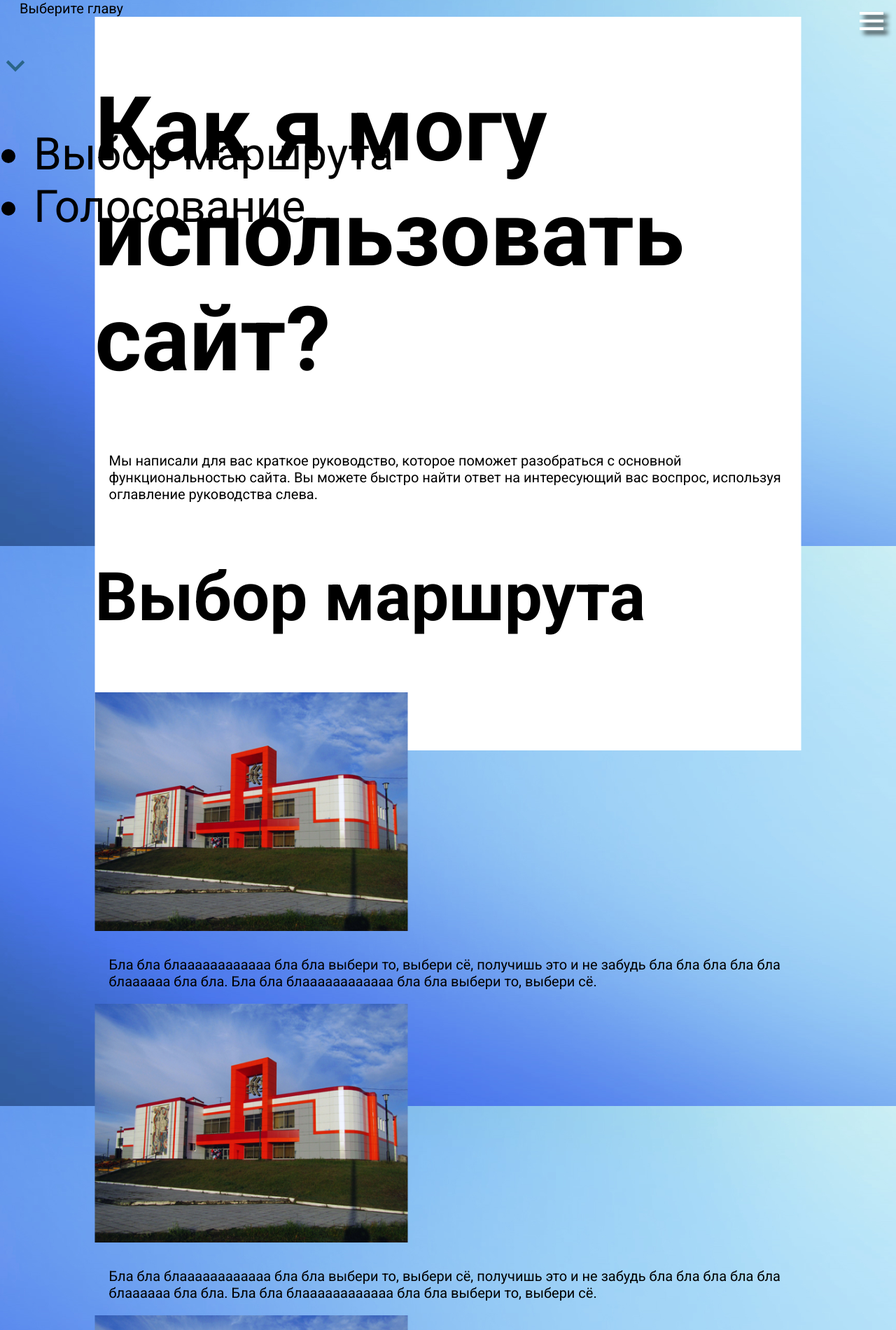
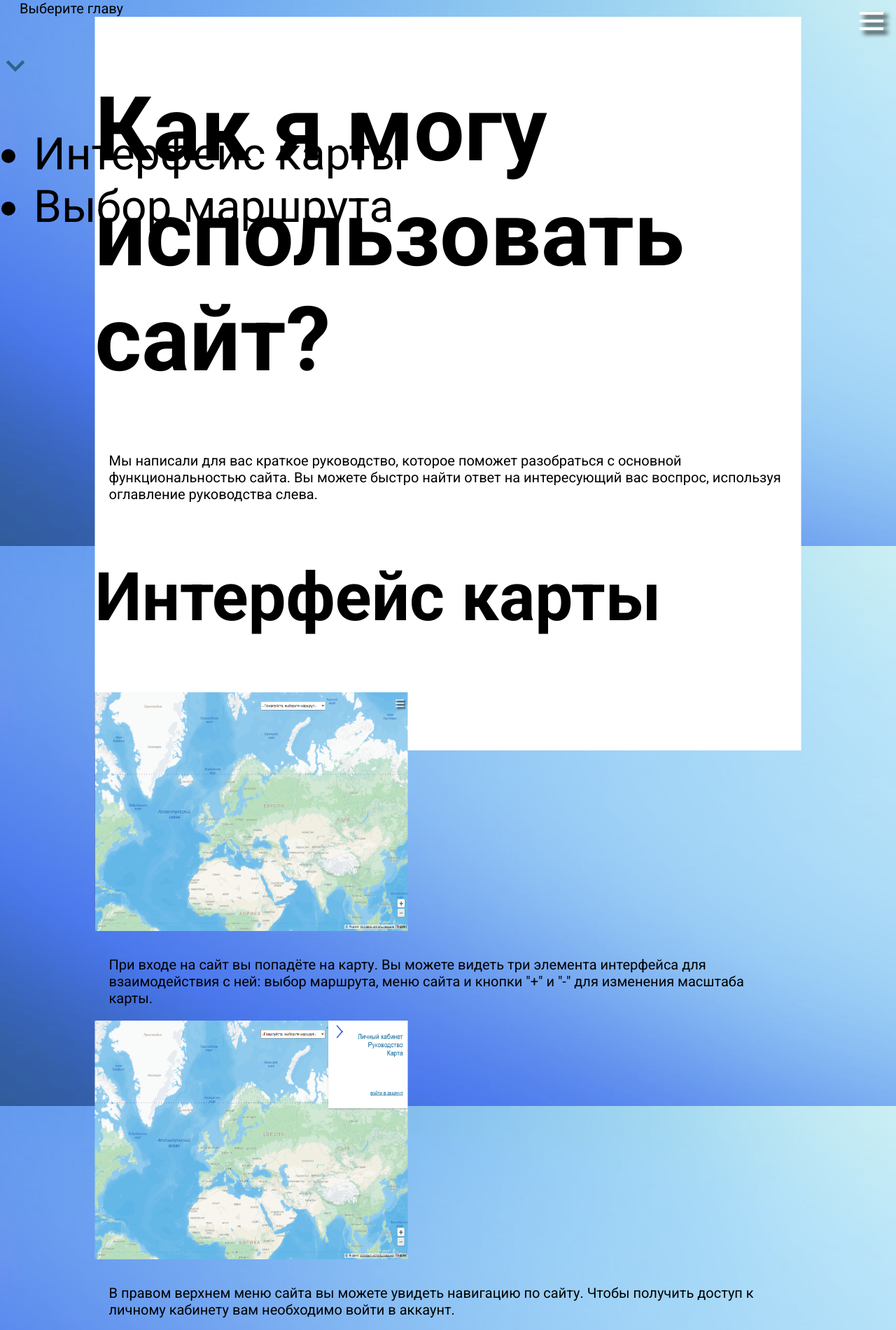
Before and after one commit to GreatSherhebe1/-nimals, a Django app: page /manual/ in a window 1280 px wide. Shown: the part 20-1920 px from the top of the page at 70% size. Run offline with Django 4.2, Linux system fonts and the light colour scheme.

Commit message:
made 2 sections of the manual

```diff
--- a/rezSite/manual/templates/manual.html
+++ b/rezSite/manual/templates/manual.html
@@ -39,8 +39,8 @@
         <img src="{% static 'pictures/select.svg' %}" width="28" height="17">
       </div>
       <ul class="navigation_list hidden">
-        <li value="272.7"><a>Выбор маршрута</a></li>
-        <li value="1795.3"><a>Голосование</a></li>
+        <li value="272.7"><a>Интерфейс карты</a></li>
+        <li value="1122"><a>Выбор маршрута</a></li>
       </ul>
     </div>
   </div>
@@ -55,59 +55,41 @@
     </div>
     <section class="section">
       <h2>
-        Выбор маршрута
+        Интерфейс карты
       </h2>
       <div class="subsection">
-        <img src="{% static 'pictures/Metallurg.jpg' %}" width="447" height="341">
+        <img src="{% static 'pictures/interface-elements.png' %}" width="447" height="341">
         <p>
-          Бла бла блаааааааааааа бла бла выбери то, выбери сё, получишь это и не забудь бла бла бла бла бла блаааааа бла бла. Бла бла блаааааааааааа бла бла выбери то, выбери сё.
+          При входе на сайт вы попадёте на карту. Вы можете видеть три элемента интерфейса для взаимодействия с ней: выбор маршрута, меню сайта и кнопки "+" и "-" для изменения масштаба карты.
         </p>
       </div>
       <div class="subsection">
-        <img src="{% static 'pictures/Metallurg.jpg' %}" width="447" height="341">
+        <img src="{% static 'pictures/interface-elements1.png' %}" width="447" height="341">
         <p>
-          Бла бла блаааааааааааа бла бла выбери то, выбери сё, получишь это и не забудь бла бла бла бла бла блаааааа бла бла. Бла бла блаааааааааааа бла бла выбери то, выбери сё.
-        </p>
-      </div>
-      <div class="subsection">
-        <img src="{% static 'pictures/Metallurg.jpg' %}" width="447" height="341">
-        <p>
-          Бла бла блаааааааааааа бла бла выбери то, выбери сё, получишь это и не забудь бла бла бла бла бла блаааааа бла бла. Бла бла блаааааааааааа бла бла выбери то, выбери сё.
-        </p>
-      </div>
-      <div class="subsection">
-        <img src="{% static 'pictures/Metallurg.jpg' %}" width="447" height="341">
-        <p>
-          Бла бла блаааааааааааа бла бла выбери то, выбери сё, получишь это и не забудь бла бла бла бла бла блаааааа бла бла. Бла бла блаааааааааааа бла бла выбери то, выбери сё.
+          В правом верхнем меню сайта вы можете увидеть навигацию по сайту. Чтобы получить доступ к личному кабинету вам необходимо войти в аккаунт.
         </p>
       </div>
     </section>
     <section class="section">
       <h2>
-        Голосование
+        Выбор маршрута
       </h2>
       <div class="subsection">
-        <img src="{% static 'pictures/Metallurg.jpg' %}" width="447" height="341">
+        <img src="{% static 'pictures/interface-elements2.png' %}" width="447" height="341">
         <p>
-          Бла бла блаааааааааааа бла бла выбери то, выбери сё, получишь это и не забудь бла бла бла бла бла блаааааа бла бла. Бла бла блаааааааааааа бла бла выбери то, выбери сё.
+          Нажав на меню с выбором маршрутов, вы увидите перечень заранее подготовленных пеших маршрутов по городу Реж. Все они созданы для разных целей, что отражено в их названиях.
         </p>
       </div>
       <div class="subsection">
-        <img src="{% static 'pictures/Metallurg.jpg' %}" width="447" height="341">
+        <img src="{% static 'pictures/interface-elements3.png' %}" width="447" height="341">
         <p>
-          Бла бла блаааааааааааа бла бла выбери то, выбери сё, получишь это и не забудь бла бла бла бла бла блаааааа бла бла. Бла бла блаааааааааааа бла бла выбери то, выбери сё.
+          Вы можете выбрать любой из представленных маршрутов и он отобразится на вашем экране. Все маршруты имеют разную длину и проходят через различные места нашего города.
         </p>
       </div>
       <div class="subsection">
-        <img src="{% static 'pictures/Metallurg.jpg' %}" width="447" height="341">
+        <img src="{% static 'pictures/interface-elements4.png' %}" width="447" height="341">
         <p>
-          Бла бла блаааааааааааа бла бла выбери то, выбери сё, получишь это и не забудь бла бла бла бла бла блаааааа бла бла. Бла бла блаааааааааааа бла бла выбери то, выбери сё.
-        </p>
-      </div>
-      <div class="subsection">
-        <img src="{% static 'pictures/Metallurg.jpg' %}" width="447" height="341">
-        <p>
-          Бла бла блаааааааааааа бла бла выбери то, выбери сё, получишь это и не забудь бла бла бла бла бла блаааааа бла бла. Бла бла блаааааааааааа бла бла выбери то, выбери сё.
+          Выбирайте маршрут, что больше подходит именно вам и начинайте своё исследование города Реж!
         </p>
       </div>
     </section>
--- a/rezSite/map/templates/map.html
+++ b/rezSite/map/templates/map.html
@@ -37,8 +37,8 @@
   <select class="routes" id="routes">
     <option value="" selected>--Пожалуйста, выберите маршрут--</option>
     <option value="RED_LINE" >Красная линия</option>
-    <option value="SMALL_LINE">Малый режский маршрут</option>
-    <option value="LARGE_LINE">Большой режский маршрут</option>
+    <option value="SMALL_LINE">По закоулкам истории</option>
+    <option value="LARGE_LINE">Культурно-образовательный маршрут</option>
   </select>
 
   <script src="{% static 'scripts/open-menu.js' %}"></script>
```
Also changed, not shown: rezSite/manual/static/pictures/interface-elements.png (added), rezSite/manual/static/pictures/interface-elements1.png (added), rezSite/manual/static/pictures/interface-elements2.png (added), rezSite/manual/static/pictures/interface-elements3.png (added), rezSite/manual/static/pictures/interface-elements4.png (added).
